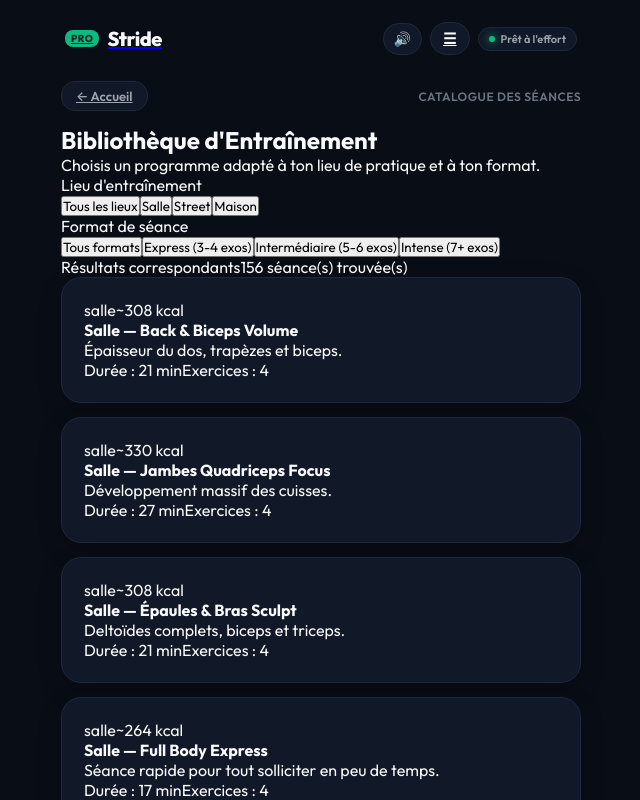
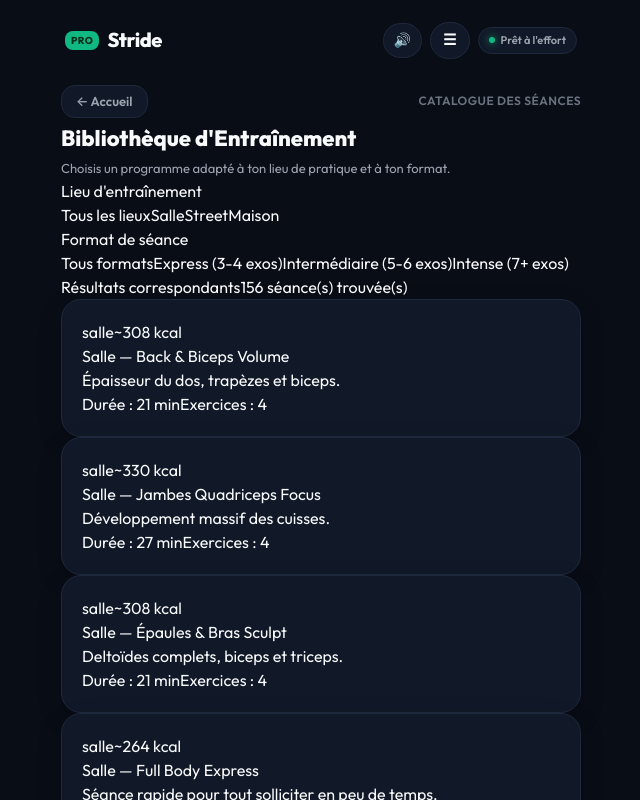
Before and after one commit to louismarembaud035-source/Stride.com, a Next.js app: page /catalog in a window 1280 px wide. Shown: the top 800 px of the page, without its empty margins (319-959 px from the left). Built offline with nearby package versions, Linux system fonts and the light colour scheme.

Commit message:
Update globals.css

```diff
--- a/app/globals.css
+++ b/app/globals.css
@@ -1,4 +1,8 @@
 @import url('https://fonts.googleapis.com/css2?family=Outfit:wght@400;500;600;700;800&display=swap');
+
+@tailwind base;
+@tailwind components;
+@tailwind utilities;
 
 body, button, input, select, textarea, h1, h2, h3, h4, h5, h6 {
   font-family: 'Outfit', -apple-system, BlinkMacSystemFont, 'Segoe UI', Roboto, sans-serif !important;
@@ -30,58 +34,6 @@ body, button, input, select, textarea, h1, h2, h3, h4, h5, h6 {
   --radius-full: 9999px;
 }
 
-/* THÈMES D'ARRIÈRE-PLAN */
-body.theme-ocean-blue {
-  --bg-core: #061525;
-  --bg-surface: #0d223a;
-  --bg-surface-elevated: #153254;
-  --bg-surface-hover: #1d4370;
-  --border-subtle: #1a3a5f;
-  --border-strong: #2a5282;
-}
-
-body.theme-cyber-purple {
-  --bg-core: #0d091a;
-  --bg-surface: #17112c;
-  --bg-surface-elevated: #241a42;
-  --bg-surface-hover: #32255c;
-  --border-subtle: #2d2054;
-  --border-strong: #45327a;
-}
-
-body.theme-emerald-fit {
-  --bg-core: #04140f;
-  --bg-surface: #0a241b;
-  --bg-surface-elevated: #11382b;
-  --bg-surface-hover: #194d3c;
-  --border-subtle: #163d2f;
-  --border-strong: #245e4a;
-}
-
-body.theme-graphite-gray {
-  --bg-core: #12141a;
-  --bg-surface: #1b1e28;
-  --bg-surface-elevated: #262936;
-  --bg-surface-hover: #313647;
-  --text-primary: #f3f4f6;
-  --text-secondary: #9ca3af;
-  --text-tertiary: #6b7280;
-  --border-subtle: #2b3040;
-  --border-strong: #3d445c;
-}
-
-body.theme-light-clean {
-  --bg-core: #f3f4f6;
-  --bg-surface: #ffffff;
-  --bg-surface-elevated: #e5e7eb;
-  --bg-surface-hover: #d1d5db;
-  --text-primary: #111827;
-  --text-secondary: #4b5563;
-  --text-tertiary: #9ca3af;
-  --border-subtle: #e5e7eb;
-  --border-strong: #d1d5db;
-}
-
 * {
   box-sizing: border-box;
   margin: 0;
@@ -96,7 +48,6 @@ body {
   display: flex;
   justify-content: center;
   padding: 16px 12px 90px 12px;
-  transition: background-color 0.3s ease;
 }
 
 .app-wrapper {
@@ -106,10 +57,6 @@ body {
   flex-direction: column;
   gap: 20px;
   position: relative;
-}
-
-.hidden {
-  display: none !important;
 }
 
 .app-header {
@@ -123,7 +70,7 @@ body {
   display: flex;
   align-items: center;
   gap: 8px;
-  cursor: pointer;
+  text-decoration: none;
 }
 
 .brand-badge {
@@ -156,18 +103,14 @@ body {
   padding: 6px 10px;
   border-radius: var(--radius-full);
   cursor: pointer;
-  transition: all 0.15s;
   color: var(--text-primary);
-}
-
-.icon-toggle-btn.muted {
-  opacity: 0.4;
 }
 
 .settings-hamburger-btn {
   font-weight: 800;
   font-size: 15px;
   padding: 6px 12px;
+  text-decoration: none;
 }
 
 .header-status {
@@ -198,10 +141,10 @@ body {
   display: flex;
   justify-content: space-between;
   align-items: center;
-  margin-bottom: 14px;
+  margin-bottom: 4px;
 }
 
-.back-home-btn, .quit-session-btn {
+.back-home-btn {
   background: var(--bg-surface);
   border: 1px solid var(--border-subtle);
   color: var(--text-secondary);
@@ -209,14 +152,13 @@ body {
   font-weight: 600;
   padding: 6px 14px;
   border-radius: var(--radius-md);
-  cursor: pointer;
+  text-decoration: none;
   transition: all 0.15s ease;
 }
 
-.back-home-btn:hover, .quit-session-btn:hover {
+.back-home-btn:hover {
   background: var(--bg-surface-hover);
   color: var(--text-primary);
-  border-color: var(--border-strong);
 }
 
 .view-indicator {
@@ -227,227 +169,297 @@ body {
   letter-spacing: 0.5px;
 }
 
-.hero-card {
-  background: linear-gradient(145deg, var(--bg-surface-elevated) 0%, var(--bg-surface) 100%);
-  border: 1px solid rgba(56, 189, 248, 0.2);
-  border-radius: var(--radius-lg);
-  padding: 24px;
-  position: relative;
-  overflow: hidden;
-  box-shadow: 0 12px 30px rgba(0, 0, 0, 0.35);
-  margin-bottom: 24px;
-}
-
-.hero-tag {
-  display: inline-block;
-  font-size: 11px;
-  font-weight: 700;
-  text-transform: uppercase;
-  letter-spacing: 0.5px;
-  color: var(--brand-cyan);
-  margin-bottom: 8px;
-}
-
-.hero-card h2 {
+.screen-heading h2 {
   font-size: 22px;
   font-weight: 800;
-  line-height: 1.25;
-  margin-bottom: 8px;
+  margin-bottom: 4px;
   color: var(--text-primary);
 }
 
-.hero-card p {
+.screen-heading p {
   font-size: 13px;
   color: var(--text-secondary);
-  line-height: 1.5;
-  margin-bottom: 20px;
-}
-
-.hero-cta {
-  background: var(--brand-cyan);
-  color: #04202c;
-  border: none;
-  font-size: 14px;
-  font-weight: 700;
-  padding: 12px 20px;
-  border-radius: var(--radius-md);
-  cursor: pointer;
-  display: flex;
-  align-items: center;
-  justify-content: space-between;
-  width: 100%;
-  text-decoration: none;
-  transition: transform 0.15s, box-shadow 0.15s;
-}
-
-.hero-cta:hover {
-  transform: translateY(-2px);
-  box-shadow: 0 6px 20px rgba(6, 182, 212, 0.3);
-}
-
-.section-title {
-  margin-bottom: 12px;
-}
-
-.section-title h3 {
-  font-size: 16px;
-  font-weight: 700;
-  color: var(--text-primary);
-}
-
-.section-title .subtitle {
-  font-size: 12px;
-  color: var(--text-tertiary);
-}
-
-.hub-grid {
-  display: flex;
-  flex-direction: column;
-  gap: 12px;
-}
-
-.hub-card {
-  display: flex;
-  align-items: center;
-  gap: 16px;
-  background: var(--bg-surface);
-  border: 1px solid var(--border-subtle);
-  padding: 16px;
-  border-radius: var(--radius-md);
-  color: var(--text-primary);
-  text-align: left;
-  text-decoration: none;
-  cursor: pointer;
-  transition: all 0.2s ease;
-}
-
-.hub-card:hover {
-  background: var(--bg-surface-elevated);
-  border-color: var(--border-strong);
-  transform: translateY(-2px);
-}
-
-.tracker-card-highlight {
-  border-color: var(--brand-primary);
-  background: linear-gradient(145deg, rgba(16, 185, 129, 0.12) 0%, var(--bg-surface) 100%);
-}
-
-.hub-icon-wrapper {
-  width: 44px;
-  height: 44px;
-  border-radius: var(--radius-md);
-  display: flex;
-  align-items: center;
-  justify-content: center;
-  font-size: 14px;
-  font-weight: 700;
-  flex-shrink: 0;
-}
-
-.bg-blue { background: rgba(56, 189, 248, 0.15); }
-.bg-purple { background: rgba(139, 92, 246, 0.15); }
-.bg-emerald { background: rgba(16, 185, 129, 0.15); }
-.bg-amber { background: rgba(245, 158, 11, 0.15); }
-
-.hub-text {
-  flex: 1;
-}
-
-.hub-text h4 {
-  font-size: 15px;
-  font-weight: 700;
-  margin-bottom: 2px;
-}
-
-.hub-text p {
-  font-size: 12px;
-  color: var(--text-secondary);
-}
-
-.hub-chevron {
-  font-size: 20px;
-  color: var(--text-tertiary);
 }
 
 .modern-card {
   background: var(--bg-surface);
   border: 1px solid var(--border-subtle);
   border-radius: var(--radius-lg);
-  padding: 22px;
+  padding: 20px;
   box-shadow: 0 8px 24px rgba(0, 0, 0, 0.2);
-  margin-bottom: 14px;
 }
 
-.weekly-chart {
+/* Tracker specific styles */
+.tracker-equation-row {
   display: flex;
   justify-content: space-between;
-  align-items: flex-end;
-  height: 120px;
-  padding-top: 20px;
+  align-items: center;
+  gap: 8px;
+  margin-bottom: 16px;
+}
+
+.tracker-stat-box {
+  background: var(--bg-core);
+  border: 1px solid var(--border-subtle);
+  border-radius: var(--radius-md);
+  padding: 10px;
+  flex: 1;
+  text-align: center;
+}
+
+.stat-label {
+  font-size: 11px;
+  color: var(--text-tertiary);
+  display: block;
+  margin-bottom: 2px;
+}
+
+.stat-val {
+  font-size: 16px;
+  font-weight: 700;
+  color: var(--text-primary);
+}
+
+.math-operator {
+  font-size: 18px;
+  font-weight: 700;
+  color: var(--text-tertiary);
+}
+
+.tracker-remaining-box {
+  text-align: center;
+  background: var(--bg-core);
+  border: 1px solid var(--border-subtle);
+  border-radius: var(--radius-md);
+  padding: 16px;
+  margin-bottom: 16px;
+}
+
+.remaining-label {
+  font-size: 12px;
+  color: var(--text-secondary);
+  font-weight: 600;
+  text-transform: uppercase;
+  letter-spacing: 0.5px;
+}
+
+.remaining-digits {
+  font-size: 32px;
+  font-weight: 800;
+  margin: 6px 0;
+}
+
+.remaining-unit {
+  font-size: 14px;
+  color: var(--text-tertiary);
+  margin-left: 4px;
+}
+
+.budget-bar-track, .macro-bar-track {
+  width: 100%;
+  height: 6px;
+  background: var(--bg-surface);
+  border-radius: var(--radius-full);
+  overflow: hidden;
+  margin-top: 8px;
+}
+
+.budget-bar-fill {
+  height: 100%;
+  border-radius: var(--radius-full);
+  transition: width 0.3s ease;
+}
+
+.macros-breakdown-box {
+  background: var(--bg-core);
+  border: 1px solid var(--border-subtle);
+  border-radius: var(--radius-md);
+  padding: 14px;
+}
+
+.macro-labels {
+  display: flex;
+  justify-content: space-between;
+  font-size: 11px;
+  color: var(--text-secondary);
+}
+
+.macro-bar-fill {
+  height: 100%;
+  border-radius: var(--radius-full);
+}
+
+.macro-bar-fill.prot { background: var(--brand-cyan); }
+.macro-bar-fill.gluc { background: var(--brand-amber); }
+.macro-bar-fill.lip { background: var(--brand-rose); }
+
+.search-food-box {
+  position: relative;
+}
+
+.search-food-box input {
+  width: 100%;
+  background: var(--bg-core);
+  border: 1px solid var(--border-subtle);
+  color: var(--text-primary);
+  padding: 12px 14px;
+  border-radius: var(--radius-md);
+  font-size: 13px;
+  outline: none;
+}
+
+.search-food-box input:focus {
+  border-color: var(--brand-cyan);
+}
+
+.food-search-dropdown {
+  position: absolute;
+  top: 100%;
+  left: 0;
+  right: 0;
+  background: var(--bg-surface-elevated);
+  border: 1px solid var(--border-strong);
+  border-radius: var(--radius-md);
+  margin-top: 4px;
+  max-height: 220px;
+  overflow-y: auto;
+  z-index: 20;
+}
+
+.food-search-item {
+  padding: 10px 14px;
+  display: flex;
+  justify-content: space-between;
+  align-items: center;
+  cursor: pointer;
+  border-bottom: 1px solid var(--border-subtle);
+  font-size: 13px;
+}
+
+.food-search-item:hover {
+  background: var(--bg-surface-hover);
+}
+
+.portion-panel {
+  background: var(--bg-core);
+  border: 1px solid var(--border-subtle);
+  border-radius: var(--radius-md);
+  padding: 14px;
+}
+
+.selected-food-meta h4 {
+  font-size: 14px;
+  font-weight: 700;
+  margin-bottom: 2px;
+}
+
+.macros-tag {
+  font-size: 11px;
+  color: var(--text-secondary);
+}
+
+.portion-input-row {
+  display: flex;
+  align-items: center;
+  gap: 10px;
+  margin-top: 10px;
+}
+
+.portion-input-row input {
+  background: var(--bg-surface);
+  border: 1px solid var(--border-subtle);
+  color: var(--text-primary);
+  padding: 8px 12px;
+  border-radius: var(--radius-sm);
+  width: 90px;
+  font-size: 13px;
+  outline: none;
+}
+
+.btn-primary {
+  background: var(--brand-primary);
+  color: #042f1f;
+  border: none;
+  font-weight: 700;
+  border-radius: var(--radius-sm);
+  cursor: pointer;
+  transition: opacity 0.15s;
+}
+
+.btn-primary:hover {
+  opacity: 0.9;
+}
+
+.favorites-chips-stack {
+  display: flex;
+  flex-wrap: wrap;
+  gap: 6px;
+}
+
+.fav-chip {
+  background: var(--bg-core);
+  border: 1px solid var(--border-subtle);
+  padding: 6px 12px;
+  border-radius: var(--radius-full);
+  font-size: 12px;
+  font-weight: 600;
+  color: var(--text-secondary);
+  cursor: pointer;
+  transition: all 0.15s;
+}
+
+.fav-chip:hover {
+  border-color: var(--brand-cyan);
+  color: var(--text-primary);
+}
+
+.meals-header {
+  display: flex;
+  justify-content: space-between;
+  align-items: center;
+}
+
+.meals-header h4 {
+  font-size: 15px;
+  font-weight: 700;
+}
+
+.link-clear-btn {
+  background: none;
+  border: none;
+  color: var(--brand-rose);
+  font-size: 12px;
+  font-weight: 600;
+  cursor: pointer;
+}
+
+.styled-item-list {
+  list-style: none;
+  display: flex;
+  flex-direction: column;
   gap: 8px;
 }
 
-.chart-col {
-  flex: 1;
+.styled-item-list li {
   display: flex;
-  flex-direction: column;
+  justify-content: space-between;
   align-items: center;
-  gap: 6px;
-  height: 100%;
-  justify-content: flex-end;
+  background: var(--bg-core);
+  border: 1px solid var(--border-subtle);
+  padding: 10px 14px;
+  border-radius: var(--radius-md);
+  font-size: 13px;
 }
 
-.chart-bar-container {
-  width: 100%;
-  background: var(--bg-core);
-  border-radius: var(--radius-sm);
-  height: 80px;
-  display: flex;
-  align-items: flex-end;
-  overflow: hidden;
+.delete-food-btn {
+  background: none;
+  border: none;
+  color: var(--text-tertiary);
+  cursor: pointer;
+  font-size: 14px;
+  padding: 4px;
 }
 
-.chart-bar-fill {
-  width: 100%;
-  border-radius: var(--radius-sm);
-  transition: height 0.4s ease;
+.delete-food-btn:hover {
+  color: var(--brand-rose);
 }
-
-.chart-day-label {
-  font-size: 10px;
-  font-weight: 700;
-}
-
-.badges-grid {
-  display: grid;
-  grid-template-columns: repeat(4, 1fr);
-  gap: 8px;
-  margin-top: 10px;
-}
-
-.badge-item {
-  background: var(--bg-core);
-  border: 1px solid var(--border-subtle);
-  border-radius: var(--radius-md);
-  padding: 12px 6px;
-  text-align: center;
-  display: flex;
-  flex-direction: column;
-  align-items: center;
-  justify-content: center;
-}
-
-.badge-item.unlocked {
-  border-color: var(--brand-amber);
-  background: rgba(245, 158, 11, 0.08);
-}
-
-.badge-name {
-  font-size: 11px;
-  font-weight: 700;
-  color: var(--text-secondary);
-}
-
-.badge-item.unlocked .badge-name {
-  color: var(--brand-amber);
-}
```
